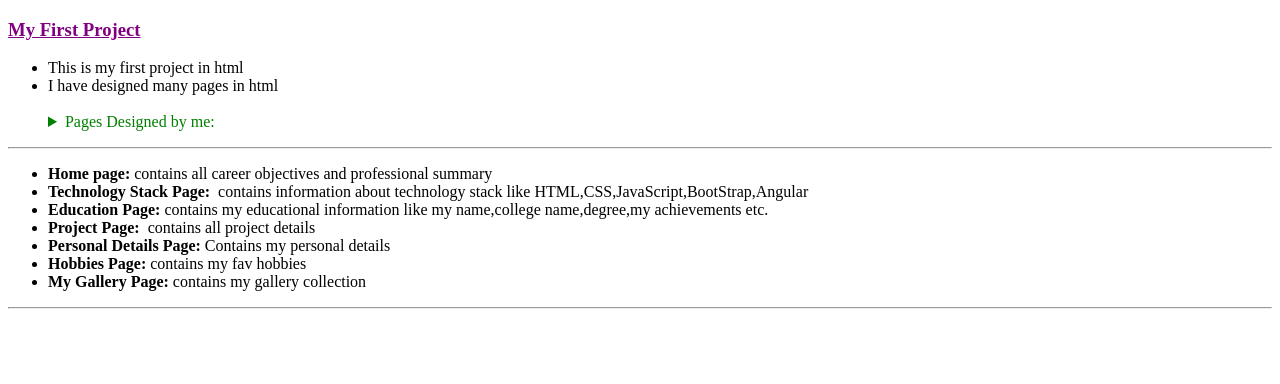
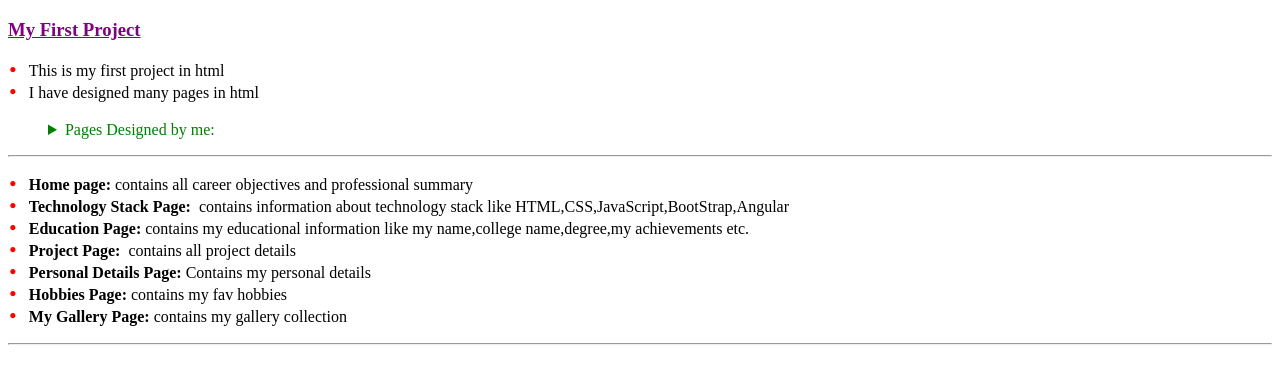
Before and after one commit to madhurinagode/MyProfile, a plain HTML site: page others.html in a window 1280 px wide. Drawn offline with Linux system fonts and the light colour scheme.

Commit message:
update
update

```diff
--- a/others.html
+++ b/others.html
@@ -3,11 +3,28 @@
 
 <head>
   <title>Others</title>
+  <style>
+    ul {
+      list-style: none;
+    }
+
+    ul li::before {
+      content: "\2022";
+      color: red;
+      font-weight: bold;
+      font-size: larger;
+
+      display: inline-block;
+      width: 1em;
+      margin-left: -2em;
+    }
+  </style>
 
 </head>
 
 <body>
   <h3 style="color: purple"><b><u>My First Project</u></b></h3>
+
   <ul>
     <li>This is my first project in html</li>
     <li>I have designed many pages in html</li>
@@ -27,10 +44,12 @@
     </details>
   </ul>
   <hr>
-        <ul >
+  <ul>
     <li><b>Home page:</b>&nbsp;contains all career objectives and professional summary</li>
-        <li><b>Technology Stack Page:</b>&nbsp; contains information about technology stack like HTML,CSS,JavaScript,BootStrap,Angular</li>
-    <li><b>Education Page:</b>&nbsp;contains my educational information like my name,college name,degree,my achievements etc.</li>
+    <li><b>Technology Stack Page:</b>&nbsp; contains information about technology stack like
+      HTML,CSS,JavaScript,BootStrap,Angular</li>
+    <li><b>Education Page:</b>&nbsp;contains my educational information like my name,college name,degree,my achievements
+      etc.</li>
     <li><b>Project Page:</b> &nbsp;contains all project details</li>
     <li><b>Personal Details Page:</b>&nbsp;Contains my personal details</li>
     <li><b>Hobbies Page:</b>&nbsp;contains my fav hobbies </li>
@@ -43,4 +62,5 @@
 
 
 </body>
+
 </html>
```
Also changed, not shown: hobbies.html (+3 -1 lines). Lines whose indentation alone changed are shown as unchanged.
